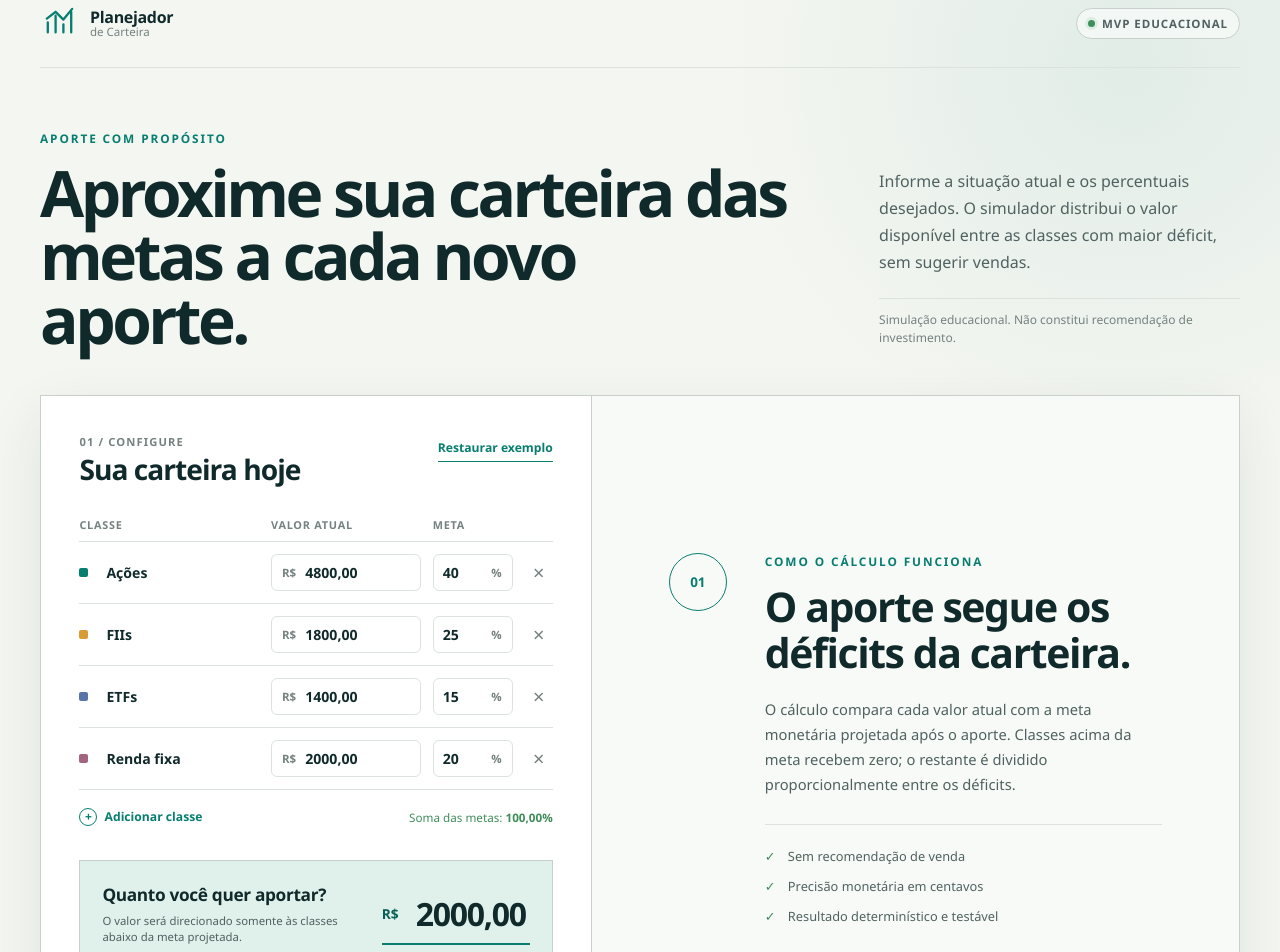
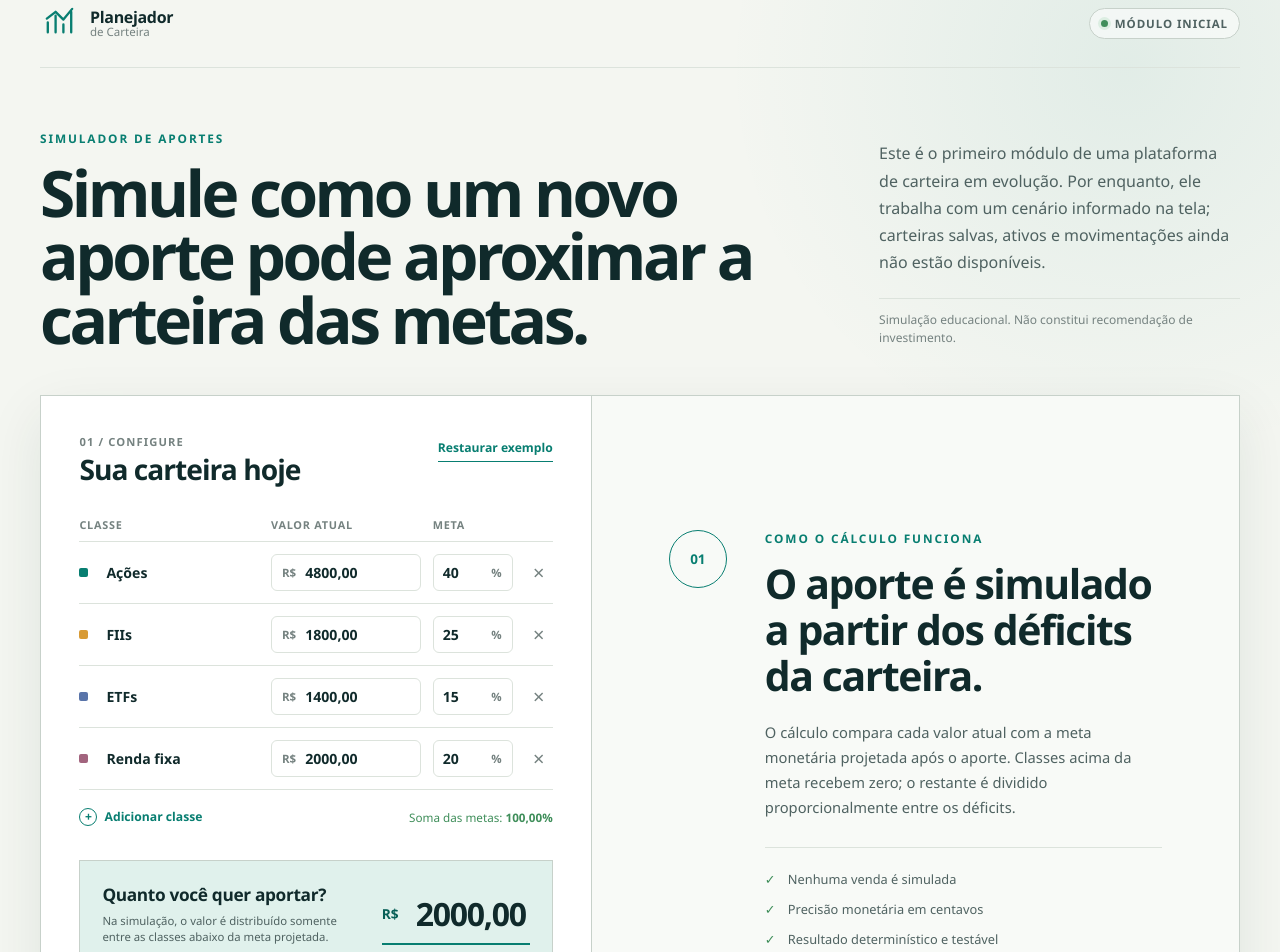
Before and after one commit to thiagojosetj/pagina-investimentos, a React (Vite) app in the folder frontend/: page / in a window 1280 px wide. Shown: the part 20-972 px from the top of the page. Built offline with nearby package versions, Linux system fonts and the light colour scheme.

Commit message:
fix: clarify simulator module scope

```diff
--- a/frontend/src/App.tsx
+++ b/frontend/src/App.tsx
@@ -26,22 +26,23 @@ function App() {
             <small>de Carteira</small>
           </span>
         </a>
-        <span className="status-badge">MVP educacional</span>
+        <span className="status-badge">Módulo inicial</span>
       </header>
 
       <main id="top">
         <section className="intro" aria-labelledby="page-title">
           <div>
-            <p className="eyebrow">Aporte com propósito</p>
+            <p className="eyebrow">Simulador de aportes</p>
             <h1 id="page-title">
-              Aproxime sua carteira das metas a cada novo aporte.
+              Simule como um novo aporte pode aproximar a carteira das metas.
             </h1>
           </div>
           <div className="intro-copy">
             <p>
-              Informe a situação atual e os percentuais desejados. O simulador
-              distribui o valor disponível entre as classes com maior déficit,
-              sem sugerir vendas.
+              Este é o primeiro módulo de uma plataforma de carteira em
+              evolução. Por enquanto, ele trabalha com um cenário informado na
+              tela; carteiras salvas, ativos e movimentações ainda não estão
+              disponíveis.
             </p>
             <p className="disclaimer">
               Simulação educacional. Não constitui recomendação de investimento.
--- a/frontend/src/features/contribution-simulator/ContributionSimulator.tsx
+++ b/frontend/src/features/contribution-simulator/ContributionSimulator.tsx
@@ -120,14 +120,14 @@ function EmptyResult() {
       <span className="empty-result-number">01</span>
       <div>
         <p className="eyebrow">Como o cálculo funciona</p>
-        <h2>O aporte segue os déficits da carteira.</h2>
+        <h2>O aporte é simulado a partir dos déficits da carteira.</h2>
         <p>
           O cálculo compara cada valor atual com a meta monetária projetada após
           o aporte. Classes acima da meta recebem zero; o restante é dividido
           proporcionalmente entre os déficits.
         </p>
         <ul>
-          <li>Sem recomendação de venda</li>
+          <li>Nenhuma venda é simulada</li>
           <li>Precisão monetária em centavos</li>
           <li>Resultado determinístico e testável</li>
         </ul>
@@ -145,7 +145,7 @@ function SimulationResult({
     <div className="result-content" aria-live="polite">
       <div className="result-heading">
         <div>
-          <p className="eyebrow">Plano calculado</p>
+          <p className="eyebrow">Resultado da simulação</p>
           <h2>Distribuição do novo aporte</h2>
         </div>
         <span className="method-label">Déficit proporcional</span>
@@ -478,8 +478,8 @@ export function ContributionSimulator() {
         <div className="contribution-field">
           <label htmlFor="contribution">Quanto você quer aportar?</label>
           <p>
-            O valor será direcionado somente às classes abaixo da meta
-            projetada.
+            Na simulação, o valor é distribuído somente entre as classes abaixo
+            da meta projetada.
           </p>
           <span className="contribution-input">
             <b aria-hidden="true">R$</b>
```
Also changed, not shown: 2 other files (tests, documents, lock files or other folders).
